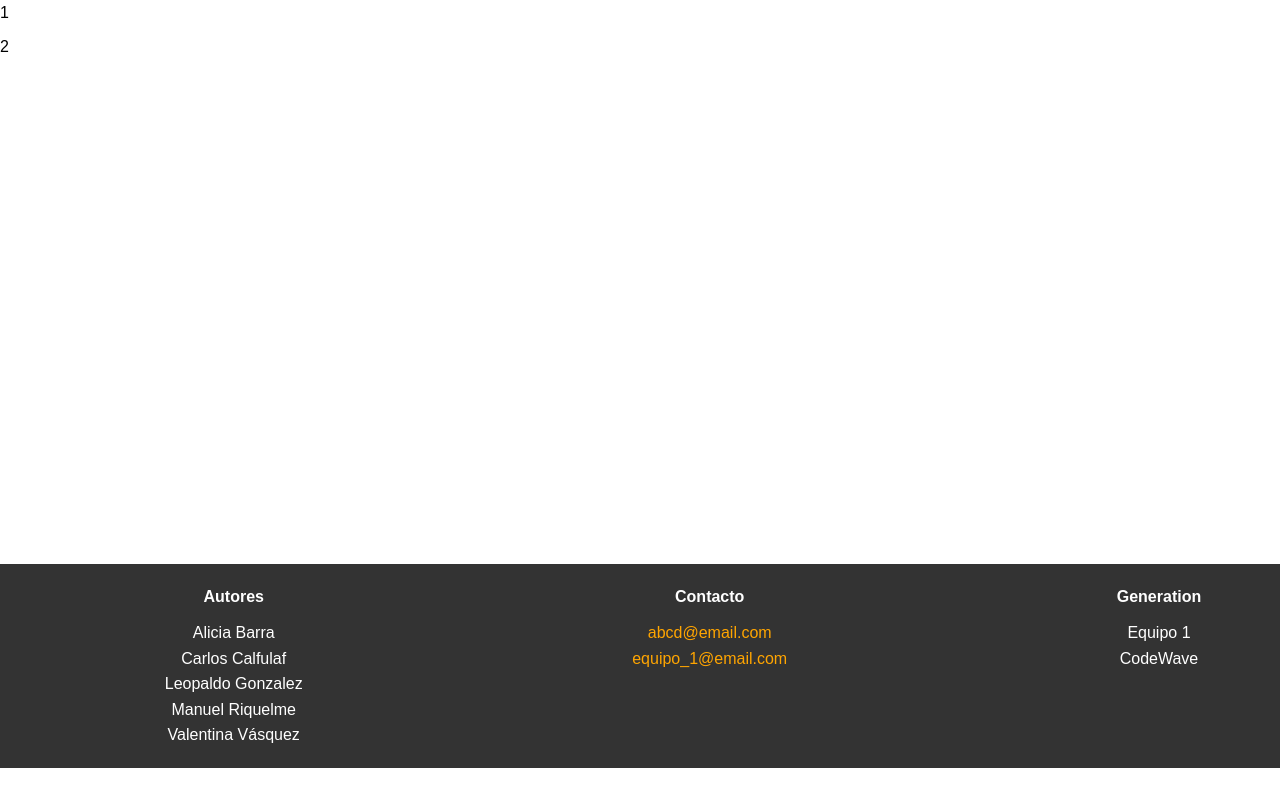
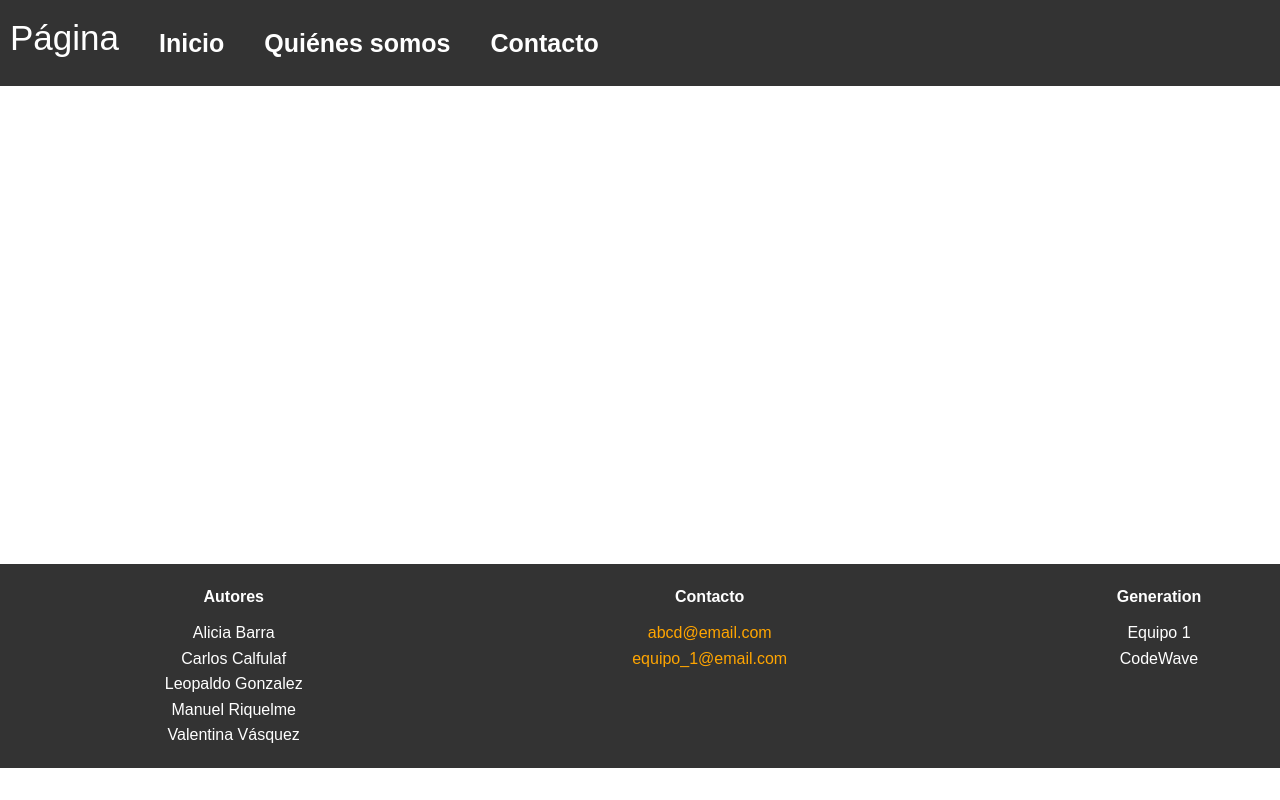
Before and after one commit to xCrowstone/AD-07-1-The-blog-Site-Group-carloscalfulaf, a plain HTML site: page index.html in a window 1280 px wide. Shown: the top 800 px of the page. Drawn offline with Linux system fonts and the light colour scheme.

Commit message:
Agregue barra de navegacion y css

```diff
--- a/index.html
+++ b/index.html
@@ -9,6 +9,23 @@
 </head>
 
 <body>
+  <nav class="navegador">
+    <div class="barra-nav">
+        <ul class="lista">
+            <li class="elemento-nav"></li>
+                <a class="nav-a" href="#">Página</a>
+            <li class="elemento-nav">
+                <a class="link-nav" href="index.html">Inicio</a>
+            </li>
+            <li class="elemento-nav">
+                <a class="link-nav" href="about.html">Quiénes somos</a>
+            </li>
+            <li class="elemento-nav">
+                <a class="link-nav" href="contact.html">Contacto</a>
+            </li>
+        </ul>
+    </div>
+</nav>
   <section class="layout">
     <div class="header">1</div>
     <div class="main">2</div>
--- a/style.css
+++ b/style.css
@@ -1,3 +1,47 @@
+/*Navegador*/
+body, ul {
+  margin: 0;
+  padding: 0;
+}
+.navegador {
+  position: fixed;
+  top: 0;
+  left: 0;
+  width: 100%;
+  background-color: #333; /* Color de fondo de la barra de navegación */
+  padding: 10px; /* Espaciado interno para los elementos dentro de la barra de navegación */
+  text-align: left; /* Alineación del texto al centro */
+  display: flex;
+  justify-content: space-between;
+  align-items: center; /* Alinear verticalmente los elementos de la barra */
+}
+.nav-a {
+  padding: 0px; /* Ajusté el padding a 0 para evitar espacio adicional */
+  margin-left: -40px;
+  font-size: 35px;
+  margin-right: 40px;
+  margin-bottom: 10px;
+  color: white;
+  text-decoration: none;
+}
+.lista {
+  list-style: none; /* Elimina los puntos de la lista */
+  display: flex; /* Utilizo flex para alinear horizontalmente los elementos de la lista */
+  align-items: center; /* Alinear verticalmente los elementos de la lista */
+}
+.elemento-nav {
+  margin-right: 40px; /* Reduje el espaciado entre elementos de navegación */
+}
+.link-nav {
+  text-decoration: none; /* Elimina el subrayado del enlace */
+  color: white; /* Color del texto del enlace */
+  font-weight: bold; /* Establece la negrita del texto del enlace */
+  font-size: 25px; /* Ajusté el tamaño de fuente del texto del enlace */
+}
+.link-nav:hover {
+  color: #908f8c; /* Cambia el color del texto al pasar el mouse sobre el enlace */
+}
+/*Footer*/
 html {
   height: 100%;
   width: 100%;
```
